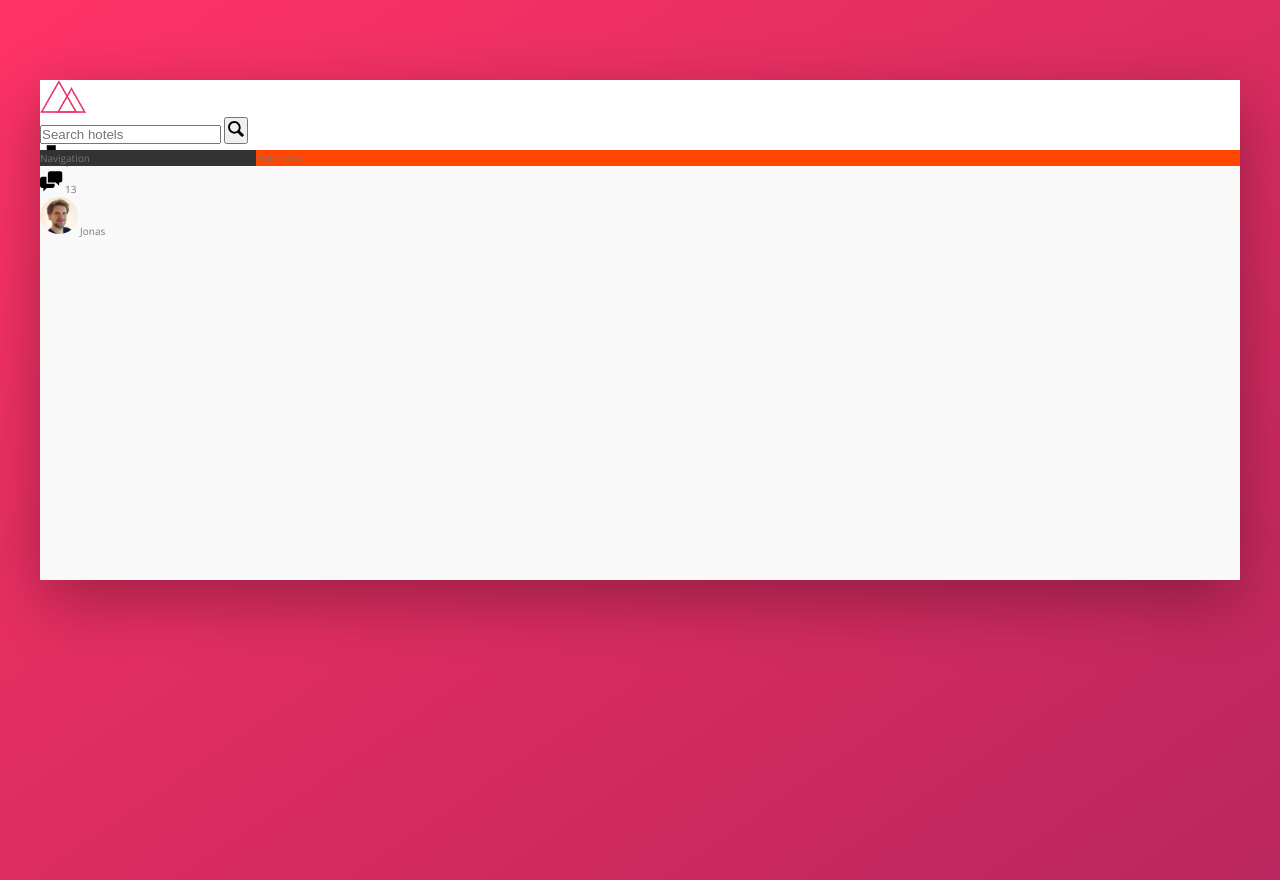
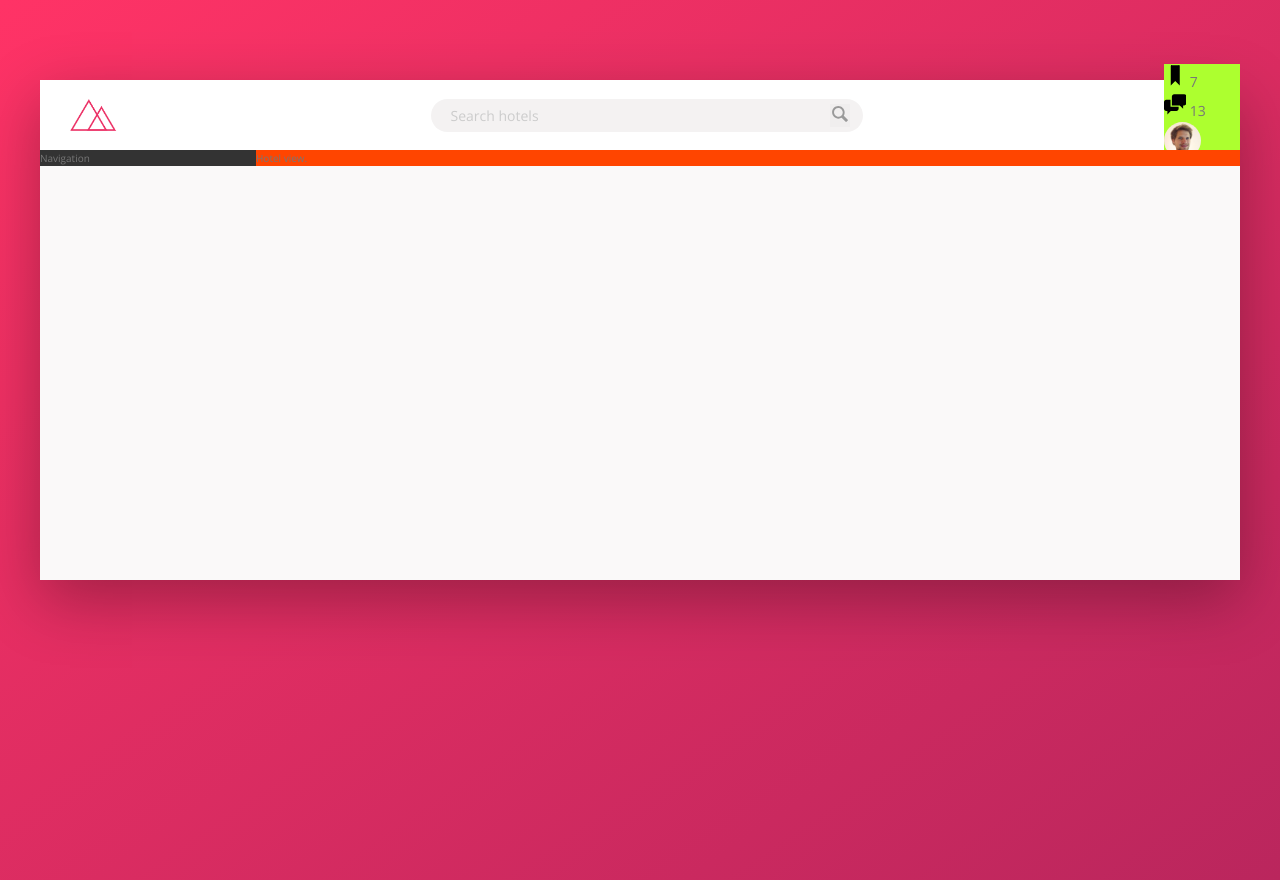
Before and after one commit to MDMwakulo/Trillo, a website: page index.html in a window 1280 px wide. Drawn offline with nearby package versions, Linux system fonts and the light colour scheme.

Commit message:
Building the Header - Part 2

```diff
--- a/sass/_components.scss
+++ b/sass/_components.scss
@@ -3,20 +3,63 @@
 
 .logo {
   height: 3.25rem;
+  margin-left: 3rem;
 }
 
 /////////////////////////////////////
 // SEARCH
 .search {
+  flex: 0 0 40%;
+
+  display: flex;
+  align-items: center;
+  justify-content: center;
+
   &__input {
+    font-family: inherit;
+    font-size: inherit;
+    color: inherit;
+    background-color: var(--color-grey-light-2);
+    border: none;
+    padding: 0.7rem 2rem;
+    border-radius: 100px;
+    width: 90%;
+    transition: all 0.2s;
+    margin-right: -3.25rem;
+
+    &:focus {
+      outline: none;
+      width: 100%;
+      background-color: var(--color-grey-light-3);
+    }
+
+    &::-webkit-input-placeholder {
+      font-weight: 100;
+      color: var(--color-grey-light-4);
+    }
   }
 
+  // &__input:focus + &__button {
+  //   background-color: var(--color-grey-light-3);
+  // }
+
   &__button {
+    border: none;
+    background-color: var(--color-grey-light-3);
+
+    &:focus {
+      outline: none;
+    }
+
+    &:active {
+      transform: translateY(2px);
+    }
   }
 
   &__icon {
     height: 2rem;
     width: 2rem;
+    fill: var(--color-grey-dark-3);
   }
 }
 
@@ -24,6 +67,7 @@
 // USER NAVIGATION
 
 .user-nav {
+  background-color: greenyellow;
   &__icon-box {
   }
 
--- a/sass/_layout.scss
+++ b/sass/_layout.scss
@@ -8,9 +8,14 @@
 }
 
 .header {
+  font-size: 1.4rem;
   height: 7rem;
   background-color: #fff;
   border-bottom: var(--color-grey-light-2);
+
+  display: flex;
+  justify-content: space-between;
+  align-items: center;
 }
 
 .content {
```
Also changed, not shown: css/style.css.
